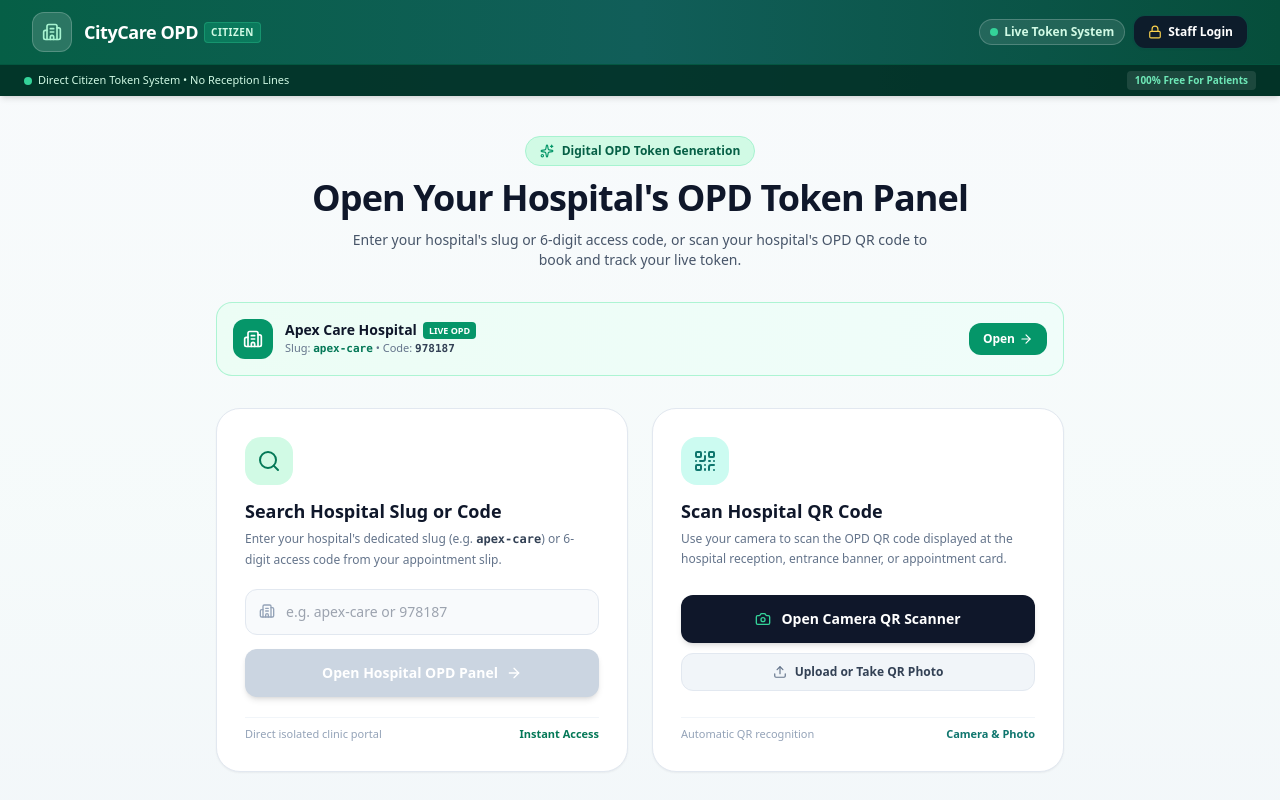
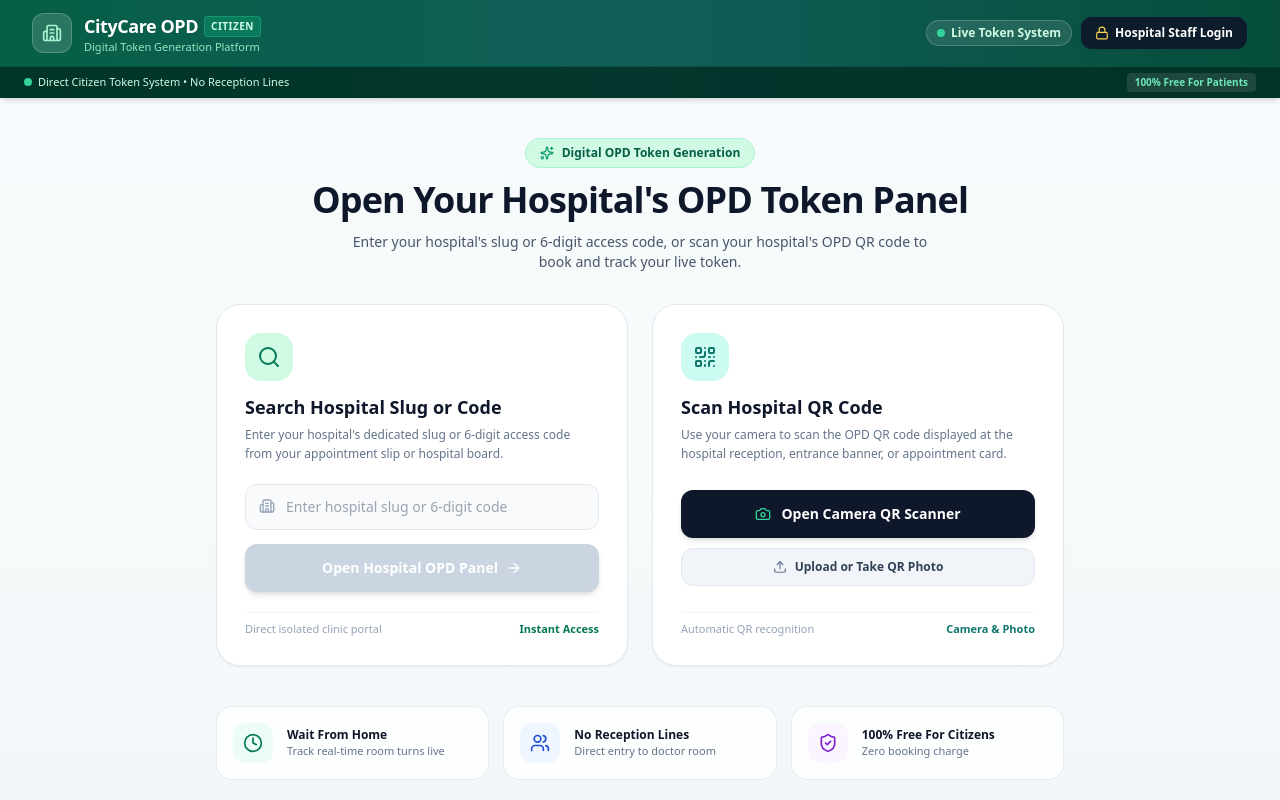
Before and after one commit to Sujal0786/OPD-JOB, a React (Vite) app in the folder frontend/: page / in a window 1280 px wide. Shown: the top 800 px of the page. Built offline with nearby package versions, Linux system fonts and the light colour scheme; no server answers.

Commit message:
fix: remove featured hospital banner and ensure complete tenant isolation

```diff
--- a/frontend/src/pages/HospitalSelectionPage.tsx
+++ b/frontend/src/pages/HospitalSelectionPage.tsx
@@ -298,32 +298,6 @@
           </p>
         </div>
 
-        {/* Featured Quick Access Banner */}
-        <div className="bg-gradient-to-r from-emerald-50 to-teal-50 border border-emerald-200/90 rounded-2xl p-3 sm:p-4 shadow-xs flex items-center justify-between gap-3">
-          <div className="flex items-center space-x-3 min-w-0">
-            <div className="w-10 h-10 rounded-xl bg-emerald-600 text-white flex items-center justify-center flex-shrink-0 shadow-xs">
-              <Building2 className="w-5 h-5" />
-            </div>
-            <div className="min-w-0">
-              <div className="flex items-center space-x-1.5">
-                <span className="font-extrabold text-xs sm:text-sm text-slate-900 truncate">Apex Care Hospital</span>
-                <span className="bg-emerald-600 text-white text-[9px] font-black px-1.5 py-0.5 rounded shadow-2xs uppercase flex-shrink-0">Live OPD</span>
-              </div>
-              <p className="text-[11px] text-slate-500 truncate">
-                Slug: <strong className="text-emerald-700 font-mono">apex-care</strong> • Code: <strong className="text-slate-700 font-mono">978187</strong>
-              </p>
-            </div>
-          </div>
-          <button
-            type="button"
-            onClick={() => onSelectHospital('apex-care')}
-            className="flex-shrink-0 bg-emerald-600 hover:bg-emerald-700 text-white text-xs font-black px-3.5 py-2 rounded-xl shadow-xs transition flex items-center space-x-1 cursor-pointer active:scale-95"
-          >
-            <span>Open</span>
-            <ArrowRight className="w-3.5 h-3.5" />
-          </button>
-        </div>
-
         {/* Global Error Banner */}
         {error && (
           <div className="p-3.5 sm:p-4 bg-rose-50 border border-rose-200 text-rose-800 rounded-2xl text-xs sm:text-sm flex items-start justify-between shadow-xs">
@@ -356,7 +330,7 @@
                   Search Hospital Slug or Code
                 </h2>
                 <p className="text-xs text-slate-500 mt-1 leading-relaxed">
-                  Enter your hospital's dedicated slug (e.g. <span className="font-mono font-bold text-slate-700">apex-care</span>) or 6-digit access code from your appointment slip.
+                  Enter your hospital's dedicated slug or 6-digit access code from your appointment slip or hospital board.
                 </p>
               </div>
             </div>
@@ -367,7 +341,7 @@
                 <input
                   type="text"
                   required
-                  placeholder="e.g. apex-care or 978187"
+                  placeholder="Enter hospital slug or 6-digit code"
                   value={searchSlugOrCode}
                   onChange={(e) => setSearchSlugOrCode(e.target.value)}
                   className="w-full pl-10 pr-4 py-3 bg-slate-50 border border-slate-200 rounded-xl text-sm font-medium focus:bg-white focus:border-emerald-600 outline-none transition"
--- a/frontend/tailwind.config.js
+++ b/frontend/tailwind.config.js
@@ -6,6 +6,9 @@
   ],
   theme: {
     extend: {
+      screens: {
+        'xs': '420px',
+      },
       colors: {
         primary: {
           50: '#f0fdf4',
```
